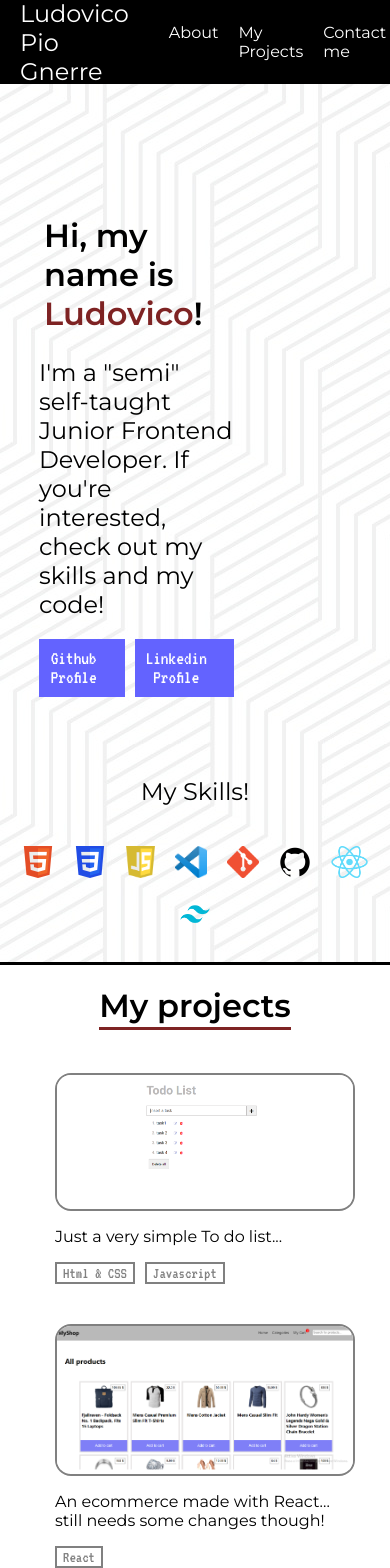
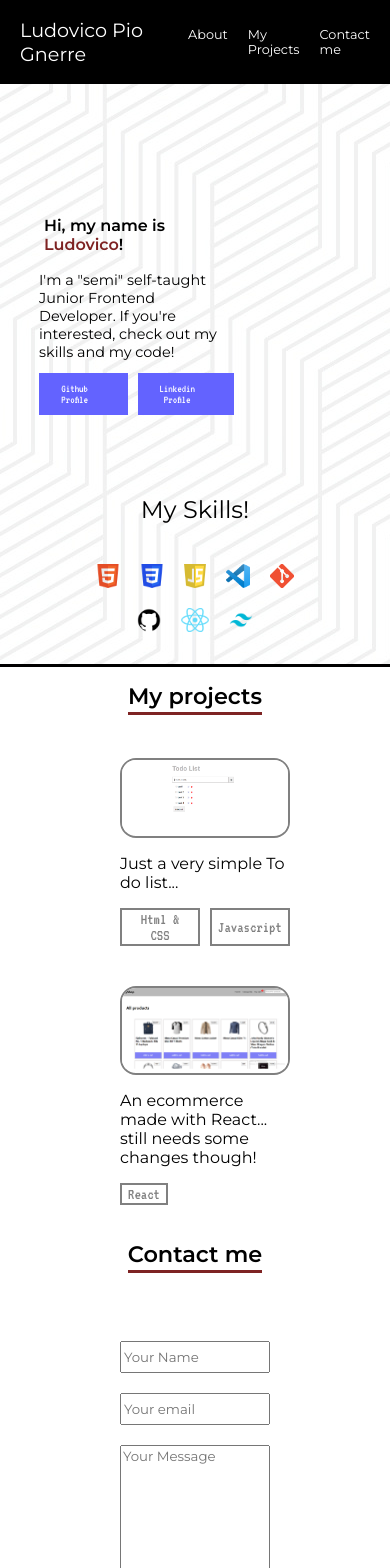
Before and after one commit to ellepigi/portfolio-nuovo, a React (Create React App) app: page / in a window 390 px wide. Shown: the top 1568 px of the page. Built offline with nearby package versions, Linux system fonts and the light colour scheme.

Commit message:
media queries aggiornate

```diff
--- a/package.json
+++ b/package.json
@@ -13,6 +13,7 @@
     "babel-plugin-macros": "^3.1.0",
     "react": "^18.2.0",
     "react-dom": "^18.2.0",
+    "react-icons": "^4.7.1",
     "react-scripts": "5.0.1",
     "web-vitals": "^2.1.4"
   },
--- a/src/Contact.css
+++ b/src/Contact.css
@@ -89,6 +89,7 @@ form .button1{
 .email{
   display: flex;
   flex-wrap: wrap;
+  max-width:70vw;
 }
 
 .copyright{
@@ -121,3 +122,15 @@ form .button1{
     width: 250px;
   }
 }
+
+@media (max-width: 600px){
+  footer h2{
+    font-size: 0.8rem;
+  }
+
+
+
+  input, textarea{
+    width: 150px;
+  }
+}
--- a/src/Header.css
+++ b/src/Header.css
@@ -186,6 +186,42 @@ display: block;
     width: auto;
    }
 
-
+   .button1{
+    font-size: 1rem;
+   }
 
 }
+@media (max-width:650px){
+
+#greeting{
+  font-size: 1.2rem
+}
+.intro{
+  font-size: 0.8rem;
+}
+
+.logos{
+  width:60vw;
+}
+
+.button1{
+  font-size: 0.7rem;
+}
+}
+@media (max-width:500px){
+
+  #greeting{
+    font-size: 1rem
+  }
+  .intro{
+    font-size: 0.6rem;
+  }
+
+  .logos{
+    width:60vw;
+  }
+  .skills img{
+    height: 1.5rem;
+    width: auto;
+   }
+  }
--- a/src/Header.js
+++ b/src/Header.js
@@ -1,7 +1,10 @@
 import React from 'react'
 import './Header.css'
-import { FontAwesomeIcon } from '@fortawesome/react-fontawesome'
-import { faArrowRight } from '@fortawesome/free-solid-svg-icons'
+
+import { FaGithub } from "react-icons/fa";
+import { FaLinkedin } from 'react-icons/fa';
+
+
 
 
 export default function Header  () {
@@ -15,8 +18,8 @@ export default function Header  () {
     </div>
     <h2>I'm a "semi" self-taught Junior Frontend Developer. If you're interested, check out my skills and my code!</h2>
     <div className='buttons'>
-    <button type='button' className='button1'>Github Profile<FontAwesomeIcon icon={faArrowRight} /></button>
-    <button type='button' className='button1'>Linkedin Profile<FontAwesomeIcon icon={faArrowRight} /></button>
+    <button type='button' className='button1'>Github Profile<FaGithub/></button>
+    <button type='button' className='button1'>Linkedin Profile<FaLinkedin/></button>
 
     </div>
 
--- a/src/Nav.css
+++ b/src/Nav.css
@@ -37,6 +37,7 @@
     position: fixed;
     top:0;
     z-index: 1;
+
 
   }
 
@@ -95,3 +96,14 @@ a:hover::after{
       padding: 0;
     }
   } */
+
+  @media (max-width: 650px){
+    #logo{
+      font-size: 1.2rem;
+
+    }
+
+    nav li{
+      font-size: 0.8rem;
+    }
+  }
--- a/src/Projects.css
+++ b/src/Projects.css
@@ -191,3 +191,46 @@ main{
 
 
   }
+  @media (max-width: 600px){
+
+    .projects{
+        flex-direction: column;
+        align-items: center;
+    }
+
+    .cards{
+        width: 200px;
+    }
+
+    .card{
+      width: 200px;
+      height:auto;
+
+    }
+  .title{
+    font-size: 1rem;
+  }
+
+  }
+  @media (max-width: 500px){
+
+    .projects{
+        flex-direction: column;
+        align-items: center;
+    }
+
+    .cards{
+        width: 170px;
+    }
+
+    .card{
+      width: 170px;
+      height:auto;
+
+    }
+    .title{
+        font-size: 0.7rem;
+      }
+
+
+  }
```
Also changed, not shown: 1 other file (tests, documents, lock files or other folders).
